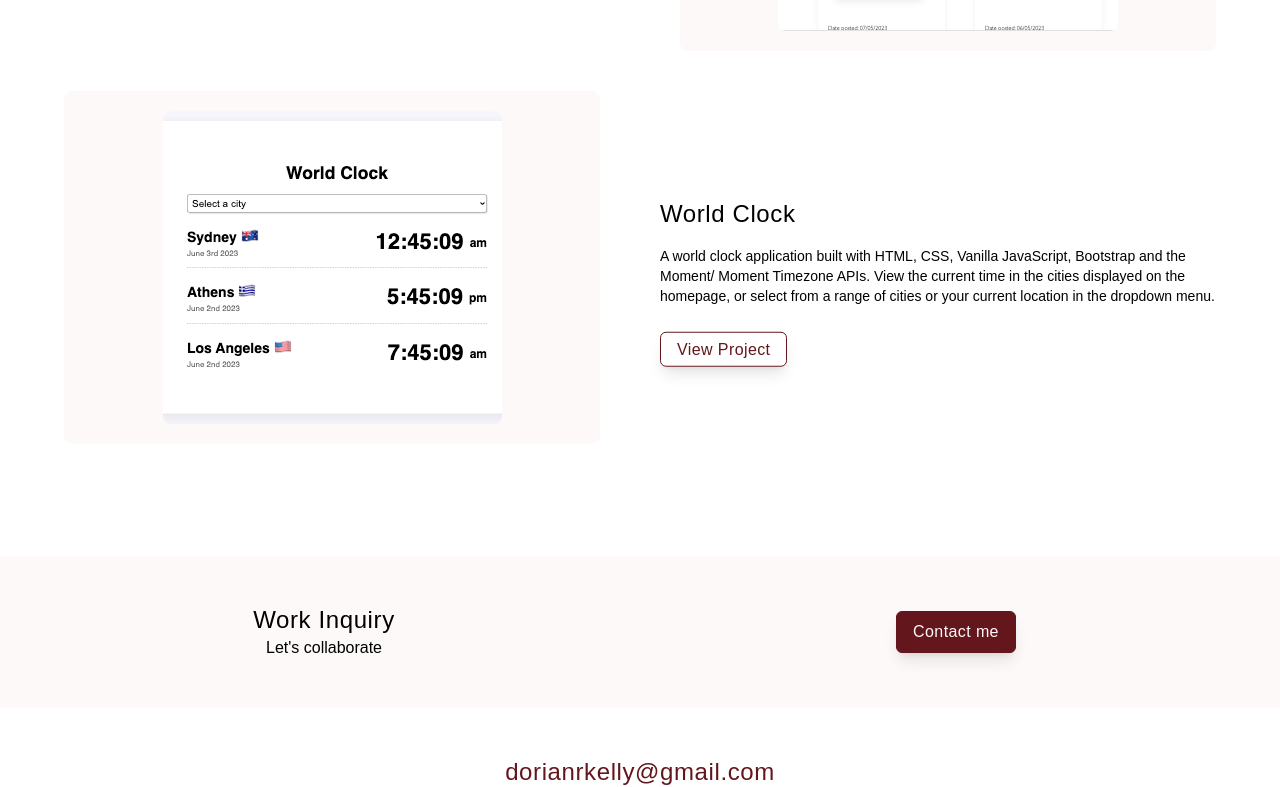
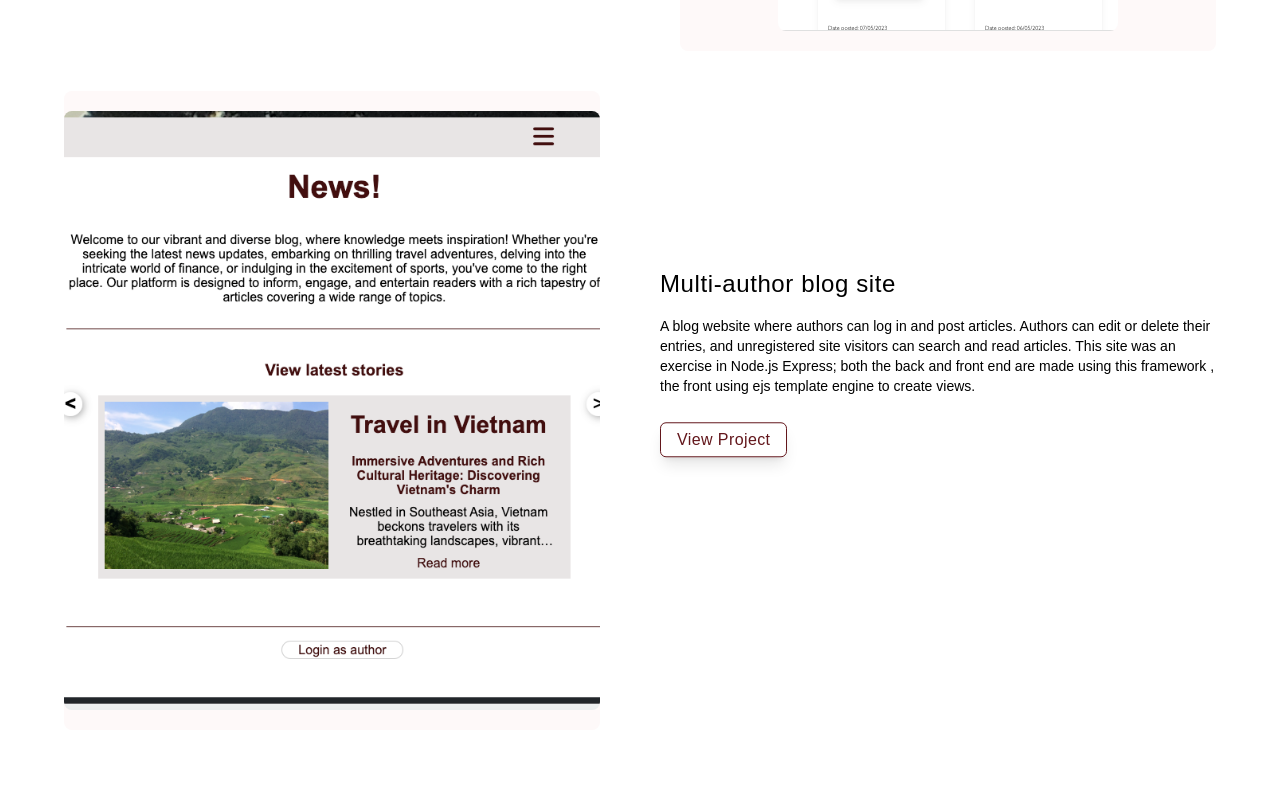
Before and after one commit to dorian-rose/portfolio_dk, a React (Vite) app: page / in a window 1280 px wide. Shown: the part 1915-2702 px from the top of the page. Built offline with nearby package versions, Linux system fonts and the light colour scheme.

Commit message:
blog project added to project section on homepage

```diff
--- a/src/pages/HomePage.jsx
+++ b/src/pages/HomePage.jsx
@@ -3,8 +3,9 @@ import { Link } from "react-router-dom";
 import { NavBar } from "../components/NavBar";
 import { ContactButton } from "../components/ContactButton";
 import productSwap from "../assets/productSwap.png";
+import blog from "../assets/blog.png";
 import h2oh from "../assets/h2oh.png";
-import worldClock from "../assets/worldClock.png";
+
 import { ProjectButton } from "../components/ProjectButton";
 import { Footer } from "../components/Footer";
 import { Stacks } from "../components/Stacks";
@@ -55,7 +56,7 @@ export const HomePage = () => {
         <article className="grid sm:grid-cols-2 m-6">
           <div className="hidden sm:block bg-background mx-10 rounded-lg">
             <a
-              href="https://flourishing-sable-f526bd.netlify.app"
+              href="https://h20h.netlify.app/"
               target="_blank"
               rel="noopener noreferrer"
             >
@@ -121,6 +122,35 @@ export const HomePage = () => {
         <article className="grid sm:grid-cols-2 m-6">
           <div className="hidden sm:block bg-background mx-10 rounded-lg">
             <a
+              href="https://blog-project-frontend.onrender.com/"
+              target="_blank"
+              rel="noopener noreferrer"
+            >
+              <img
+                className="block m-auto text-center rounded-lg my-5"
+                src={blog}
+                alt="image of a blog web application showing the headign 'News!', text, and a features latest story about travel in Vietnam accompanied by a photo of terraced rice fields "
+              />
+            </a>
+          </div>
+
+          <div className="my-3 ms-5 relative md:top-1/2  md:-translate-y-1/4">
+            <h2 className="text-2xl font-light tracking-wide">
+              Multi-author blog site
+            </h2>
+            <p className="font-thin text-sm mt-4 mb-8 me-10">
+              A blog website where authors can log in and post articles. Authors
+              can edit or delete their entries, and unregistered site visitors
+              can search and read articles. This site was an exercise in Node.js
+              Express; both the back and front end are made using this framework
+              , the front using ejs template engine to create views.
+            </p>
+            <ProjectButton url="https://world-clock-dorian-kelly.netlify.app/" />
+          </div>
+        </article>
+        {/* <article className="grid sm:grid-cols-2 m-6">
+          <div className="hidden sm:block bg-background mx-10 rounded-lg">
+            <a
               href="https://world-clock-dorian-kelly.netlify.app/"
               target="_blank"
               rel="noopener noreferrer"
@@ -144,7 +174,7 @@ export const HomePage = () => {
             </p>
             <ProjectButton url="https://world-clock-dorian-kelly.netlify.app/" />
           </div>
-        </article>
+        </article> */}
       </section>
     </>
   );
```
Also changed, not shown: src/assets/blog.png (added).
